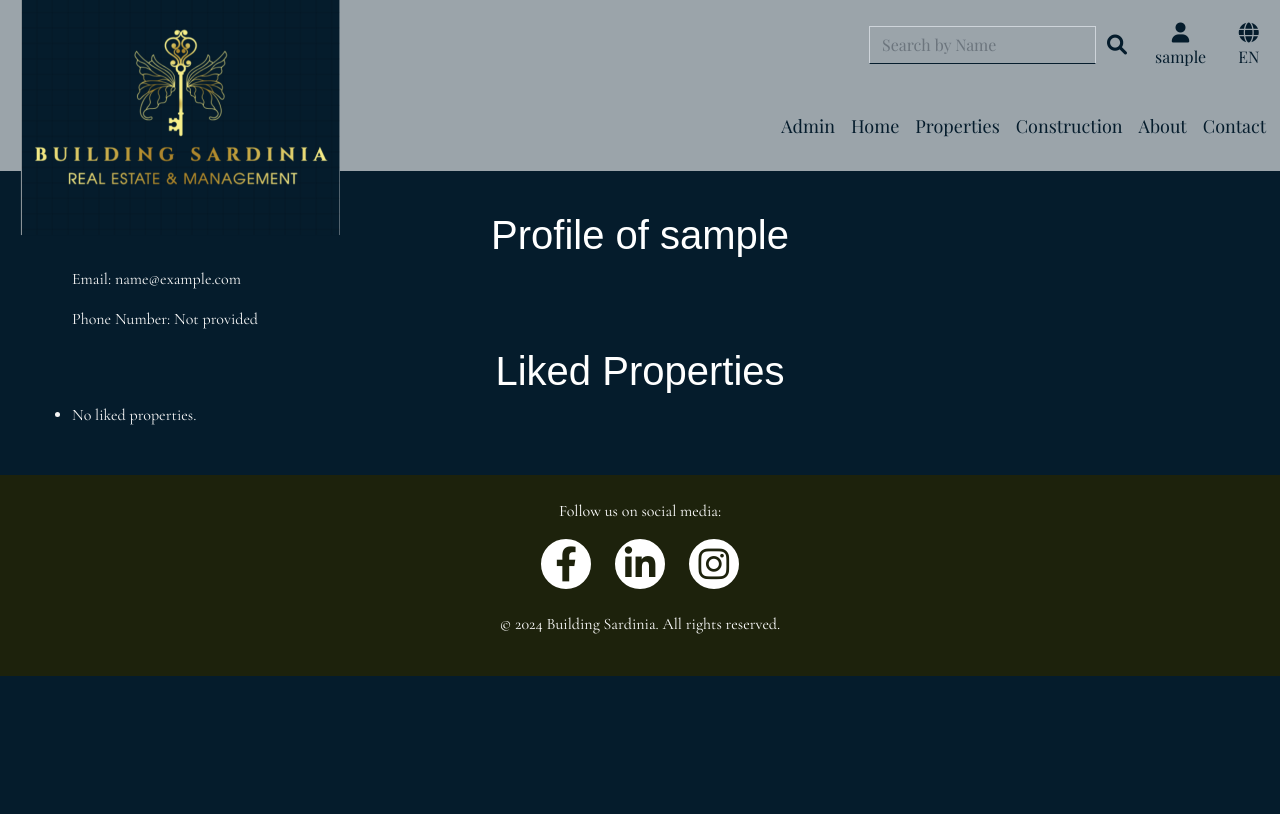
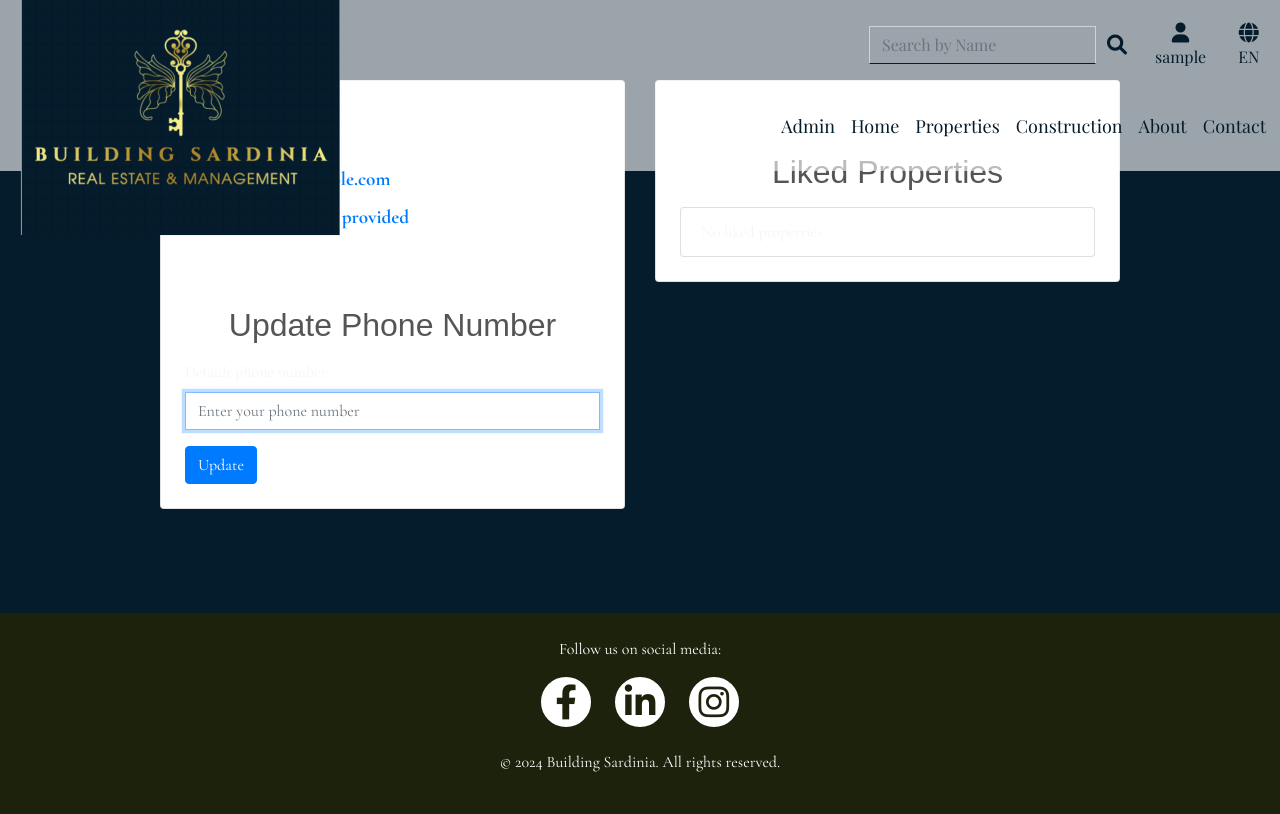
Before and after one commit to Lilla-Kavecsanszki/residenza126, a Django app: page /profiles/profile/ in a window 1280 px wide. Before the commit the page ends 676 px from the top, so only its background shows below. Run offline with Django 4.2, Linux system fonts and the light colour scheme; the visitor is signed in with stand-in values (Sample User, id 1); data comes from the database, SQL or seed files in the repository; data that the repository does not hold is empty; some libraries are stand-ins or nearby versions; some web fonts are replaced.

Commit message:
Added Profile page functionality and started styling

```diff
--- a/profiles/forms.py
+++ b/profiles/forms.py
@@ -1,36 +1,33 @@
 from django import forms
+from django.core.exceptions import ValidationError
+import re
 from .models import UserProfile
 
-class UserProfileForm(forms.ModelForm):
+class PhoneNumberForm(forms.ModelForm):
     class Meta:
         model = UserProfile
-        exclude = ('user',)
+        fields = ['default_phone_number']
+        widgets = {
+            'default_phone_number': forms.TextInput(attrs={
+                'class': 'form-control',
+                'placeholder': 'Enter your phone number'
+            })
+        }
 
     def __init__(self, *args, **kwargs):
-        """
-        Add placeholders and classes, remove auto-generated
-        labels and set autofocus on the first field
-        """
         super().__init__(*args, **kwargs)
-        placeholders = {
-            'default_phone_number': 'Phone Number',
-            'default_postcode': 'Postal Code',
-            'default_town_or_city': 'Town or City',
-            'default_street_address1': 'Street Address 1',
-            'default_street_address2': 'Street Address 2',
-            'default_county': 'County, State or Locality',
-        }
 
         # Autofocus on the first field
         if self.fields:
             first_field = list(self.fields.keys())[0]
             self.fields[first_field].widget.attrs['autofocus'] = True
 
+        # Add CSS class for each field
         for field in self.fields:
-            if field in placeholders:
-                self.fields[field].widget.attrs['placeholder'] = placeholders[field]
-                self.fields[field].widget.attrs['class'] = 'form-control'
+            self.fields[field].widget.attrs['class'] = 'form-control'
 
-        # Customizing the country field
-        if 'default_country' in self.fields:
-            self.fields['default_country'].widget.attrs['class'] = 'form-control'
+    def clean_default_phone_number(self):
+        phone_number = self.cleaned_data.get('default_phone_number')
+        if phone_number and not re.match(r'^\+?\d+$', phone_number):
+            raise ValidationError("Phone number must contain only digits and optional leading '+'")
+        return phone_number
--- a/profiles/templates/profiles/user_profile.html
+++ b/profiles/templates/profiles/user_profile.html
@@ -7,17 +7,43 @@
 {% endblock %}
 
 {% block content %}
-<div class="container">
-<h1>Profile of {{ user.username }}</h1>
-<p>Email: {{ user.email }}</p>
-<p>Phone Number: {{ profile.default_phone_number|default:"Not provided" }}</p>
-<h2>Liked Properties</h2>
-<ul>
-    {% for property in liked_properties %}
-        <li>{{ property.name }} - {{ property.location }}</li>
-    {% empty %}
-        <li>No liked properties.</li>
-    {% endfor %}
-</ul>
+<div class="container my-5">
+    <div class="row">
+        <!-- Left Side -->
+        <div class="col-md-6 mb-4">
+            <div class="card p-4">
+                <h1 class="card-title">Profile of {{ user.username }}</h1>
+                <div class="profile-info mb-3">
+                    <p>Email: <strong>{{ user.email }}</strong></p>
+                    <p>Phone Number: <strong>{{ profile.default_phone_number|default:"Not provided" }}</strong></p>
+                </div>
+
+                <h2>Update Phone Number</h2>
+                <form method="post" action="{% url 'update_phone_number' %}">
+                    {% csrf_token %}
+                    <div class="form-group">
+                        {{ form.default_phone_number.label_tag }}
+                        {{ form.default_phone_number }}
+                        {{ form.default_phone_number.errors }}
+                    </div>
+                    <button type="submit" class="btn btn-primary">Update</button>
+                </form>
+            </div>
+        </div>
+
+        <!-- Right Side -->
+        <div class="col-md-6">
+            <div class="card p-4">
+                <h2>Liked Properties</h2>
+                <ul class="list-group">
+                    {% for property in liked_properties %}
+                        <li class="list-group-item">{{ property.name }} - {{ property.location }}</li>
+                    {% empty %}
+                        <li class="list-group-item">No liked properties.</li>
+                    {% endfor %}
+                </ul>
+            </div>
+        </div>
+    </div>
 </div>
 {% endblock %}
--- a/profiles/urls.py
+++ b/profiles/urls.py
@@ -1,9 +1,11 @@
 from django.urls import path
 from .views import user_profile
 from django.contrib.auth import views as auth_views
+from . import views
 
 urlpatterns = [
     path('profile/', user_profile, name='user_profile'),
     path('password_change/', auth_views.PasswordChangeView.as_view(), name='password_change'),
     path('password_change/done/', auth_views.PasswordChangeDoneView.as_view(), name='password_change_done'),
+    path('update-phone-number/', views.update_phone_number, name='update_phone_number')
 ]
--- a/profiles/views.py
+++ b/profiles/views.py
@@ -1,7 +1,9 @@
-from django.shortcuts import render
+from django.shortcuts import render, redirect
 from django.contrib.auth.decorators import login_required
-from django.http import Http404
+from django.contrib import messages
 from .models import UserProfile
+from .forms import PhoneNumberForm
+
 
 @login_required
 def user_profile(request):
@@ -17,6 +19,21 @@
         'user': user,
         'profile': profile,
         'liked_properties': profile.liked_properties.all(),
+        'form': PhoneNumberForm(instance=profile)  # Include the form in the context
     }
 
     return render(request, 'profiles/user_profile.html', context)
+
+
+@login_required
+def update_phone_number(request):
+    if request.method == 'POST':
+        form = PhoneNumberForm(request.POST, instance=request.user.userprofile)
+        if form.is_valid():
+            form.save()
+            messages.success(request, 'Phone number updated successfully!')
+            return redirect('user_profile')  # Ensure 'user_profile' is the correct URL name
+    else:
+        form = PhoneNumberForm(instance=request.user.userprofile)
+
+    return render(request, 'profiles/user_profile.html', {'form': form})
--- a/residenza126/urls.py
+++ b/residenza126/urls.py
@@ -4,7 +4,6 @@
 from django.conf import settings
 from django.conf.urls.static import static
 from .views import language_switch, handler404
-from . import views
 
 urlpatterns = [
     path('admin/', admin.site.urls),
@@ -14,7 +13,6 @@
     path('profiles/', include('profiles.urls')),
     path('contact/', include('contact.urls')),
     path('language/<str:lang_code>/', language_switch, name='language_switch'),
-    path('switch-language/<str:lang_code>/', views.language_switch, name='language_switch'),
 ]
 
 # Adding i18n_patterns to handle language prefixes
--- a/static/css/profiles.css
+++ b/static/css/profiles.css
@@ -6,8 +6,7 @@
 
 .container {
     padding: 2em;
-    margin-top: 14%;
-    max-width: 1200px;
+    margin-top: 12%
 }
 
 /* Heading Styles */
@@ -15,6 +14,115 @@
     text-align: center;
     font-family: "Italiana", sans-serif;
     color: #fff;
-    font-size: 2.5em;          /* Larger font size for a bold presence */
     font-weight: 400;
 }
+
+h1 {
+    font-size: 2.5em; /* Larger font size for a bold presence */
+    margin-bottom: 0.5em;
+}
+
+h2 {
+    font-size: 2em;
+    margin-top: 1.5em;
+    margin-bottom: 0.5em;
+    color: #555;
+}
+
+/* Profile Info */
+.profile-info p {
+    font-size: 1.2em;
+    margin-bottom: 0.5em;
+}
+
+.profile-info strong {
+    color: #007bff; /* Blue color for emphasis */
+}
+
+/* Phone Form */
+.phone-form {
+    margin-top: 1em;
+    padding: 1em;
+    border: 1px solid #ddd;
+    border-radius: 8px;
+    background-color: #fafafa;
+}
+
+.phone-form .form-group {
+    margin-bottom: 1em;
+}
+
+.phone-form label {
+    display: block;
+    font-size: 1.1em;
+    margin-bottom: 0.5em;
+}
+
+.phone-form .form-control {
+    width: 100%;
+    padding: 0.75em;
+    border: 1px solid #ccc;
+    border-radius: 4px;
+    font-size: 1em;
+}
+
+.phone-form .btn-primary {
+    background-color: #007bff;
+    color: #fff;
+    border: none;
+    padding: 0.75em 1.5em;
+    font-size: 1em;
+    border-radius: 4px;
+    cursor: pointer;
+    transition: background-color 0.3s ease;
+}
+
+.phone-form .btn-primary:hover {
+    background-color: #0056b3;
+}
+
+/* Liked Properties */
+.liked-properties {
+    list-style-type: none;
+    padding: 0;
+}
+
+.liked-properties li {
+    background-color: #f9f9f9;
+    border: 1px solid #ddd;
+    padding: 1em;
+    border-radius: 4px;
+    margin-bottom: 0.5em;
+}
+
+/* Responsive Design */
+@media (max-width: 768px) {
+    .container {
+        padding: 1em;
+    }
+
+    .container.profile-container {
+        padding: 1em;
+    }
+
+    h1 {
+        font-size: 2em;
+    }
+
+    h2 {
+        font-size: 1.5em;
+    }
+
+    .profile-info p {
+        font-size: 1em;
+    }
+
+    .phone-form .form-control {
+        font-size: 0.9em;
+    }
+
+    .phone-form .btn-primary {
+        padding: 0.5em 1em;
+        font-size: 0.9em;
+    }
+}
```
